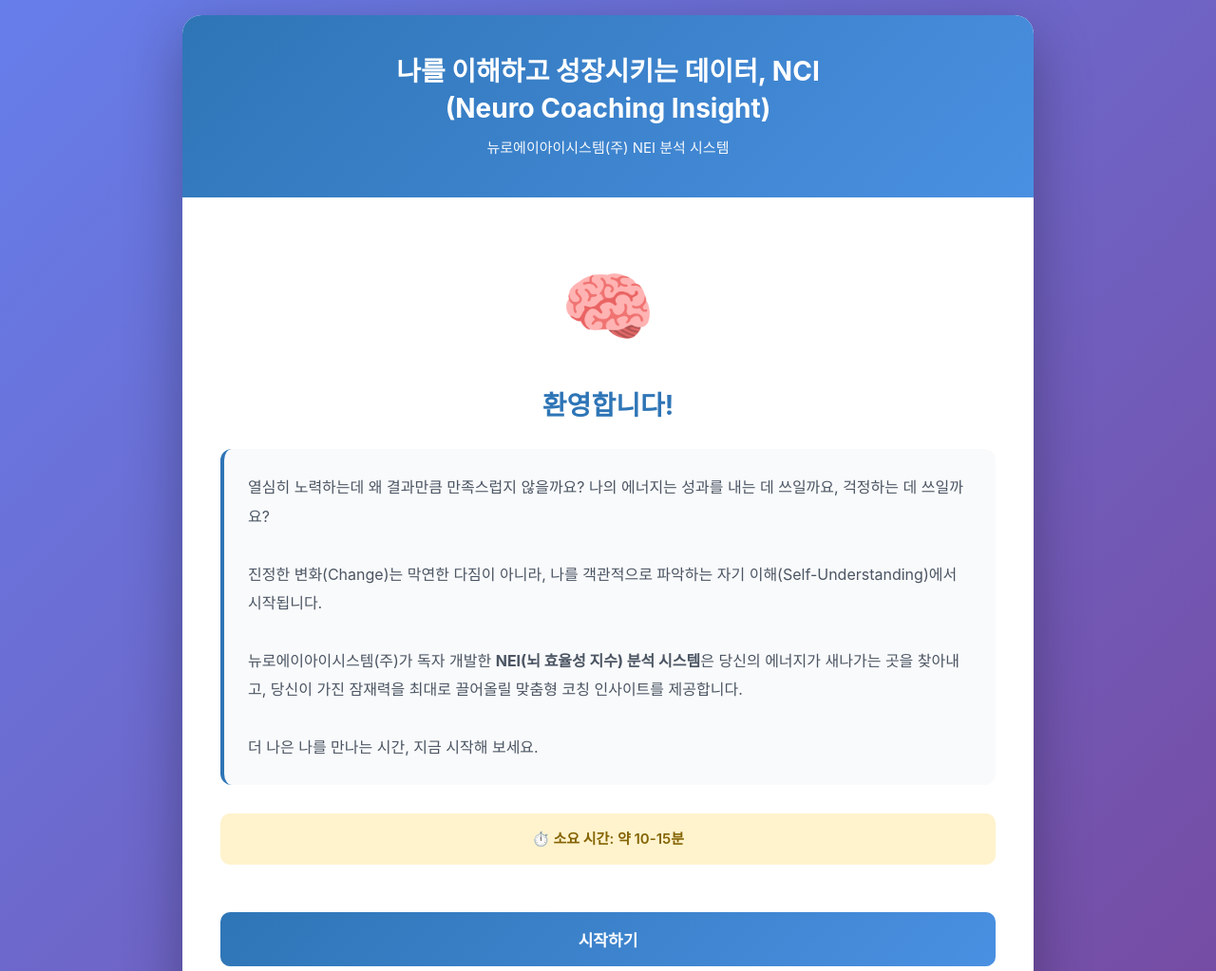
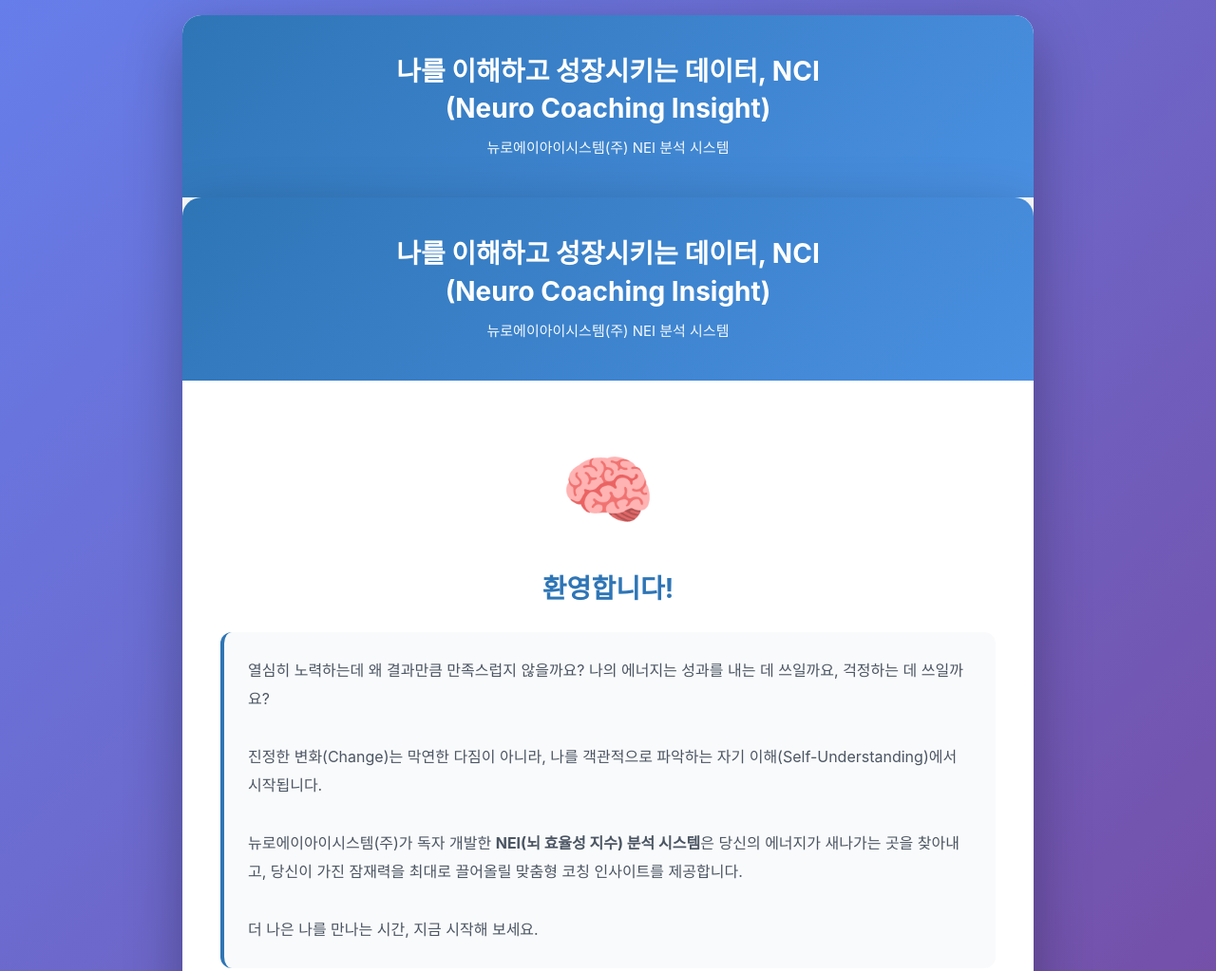
Before and after one commit to NCI-RUPIN/NCI, a plain HTML site: page index.html in a window 1280 px wide. Shown: the top 1023 px of the page at 95% size. Drawn offline with Linux system fonts and the light colour scheme.

Commit message:
Update index.html

```diff
--- a/index.html
+++ b/index.html
@@ -489,6 +489,14 @@
     </style>
 </head>
 <body>
+    </head>
+<body>
+    <div class="container">
+        <div class="header">
+            <h1>나를 이해하고 성장시키는 데이터, NCI<br>(Neuro Coaching Insight)</h1>
+            <p>뉴로에이아이시스템(주) NEI 분석 시스템</p>
+        </div>
+
     <div class="container">
         <div class="header">
             <h1>나를 이해하고 성장시키는 데이터, NCI<br>(Neuro Coaching Insight)</h1>
```
